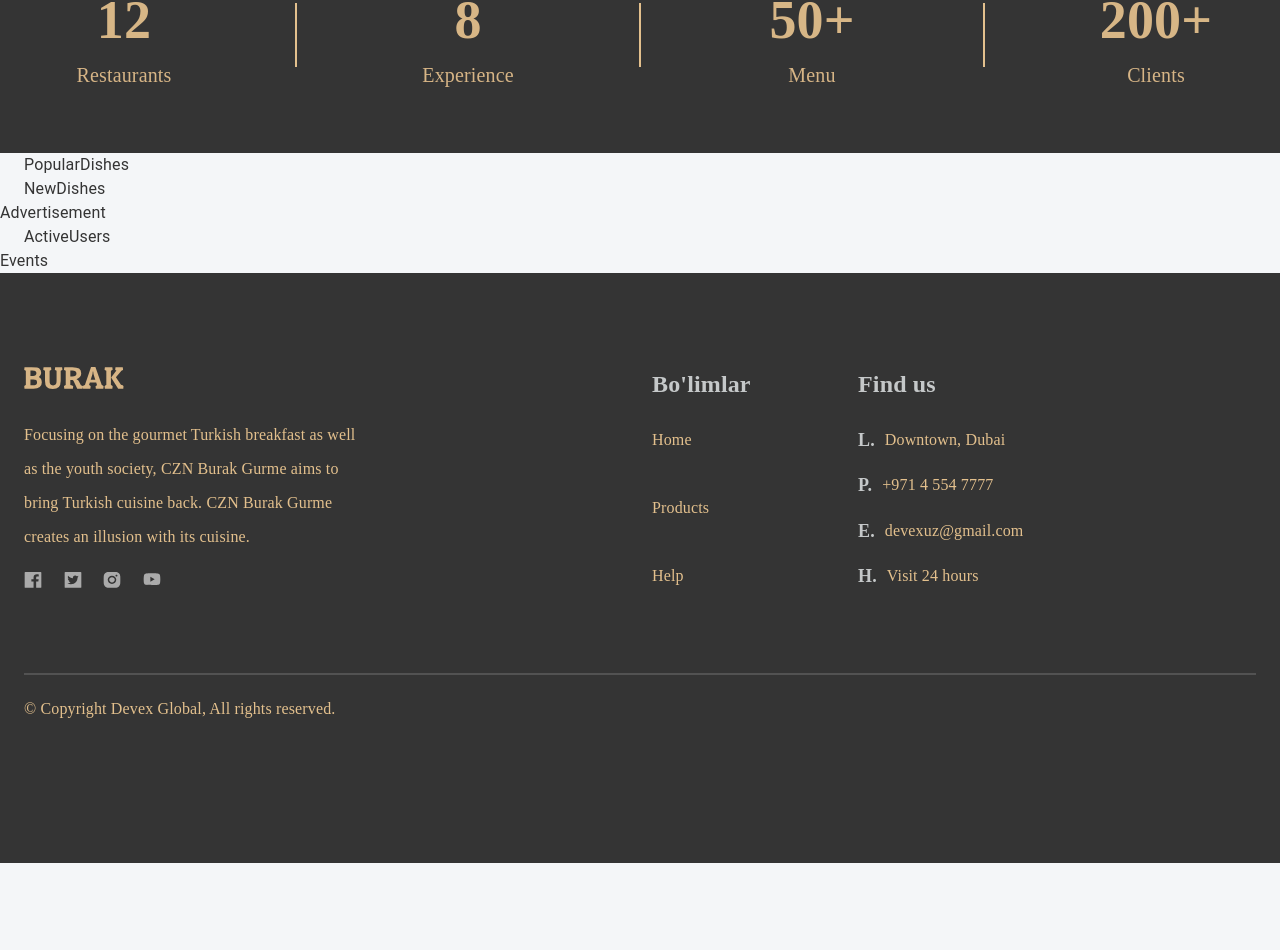
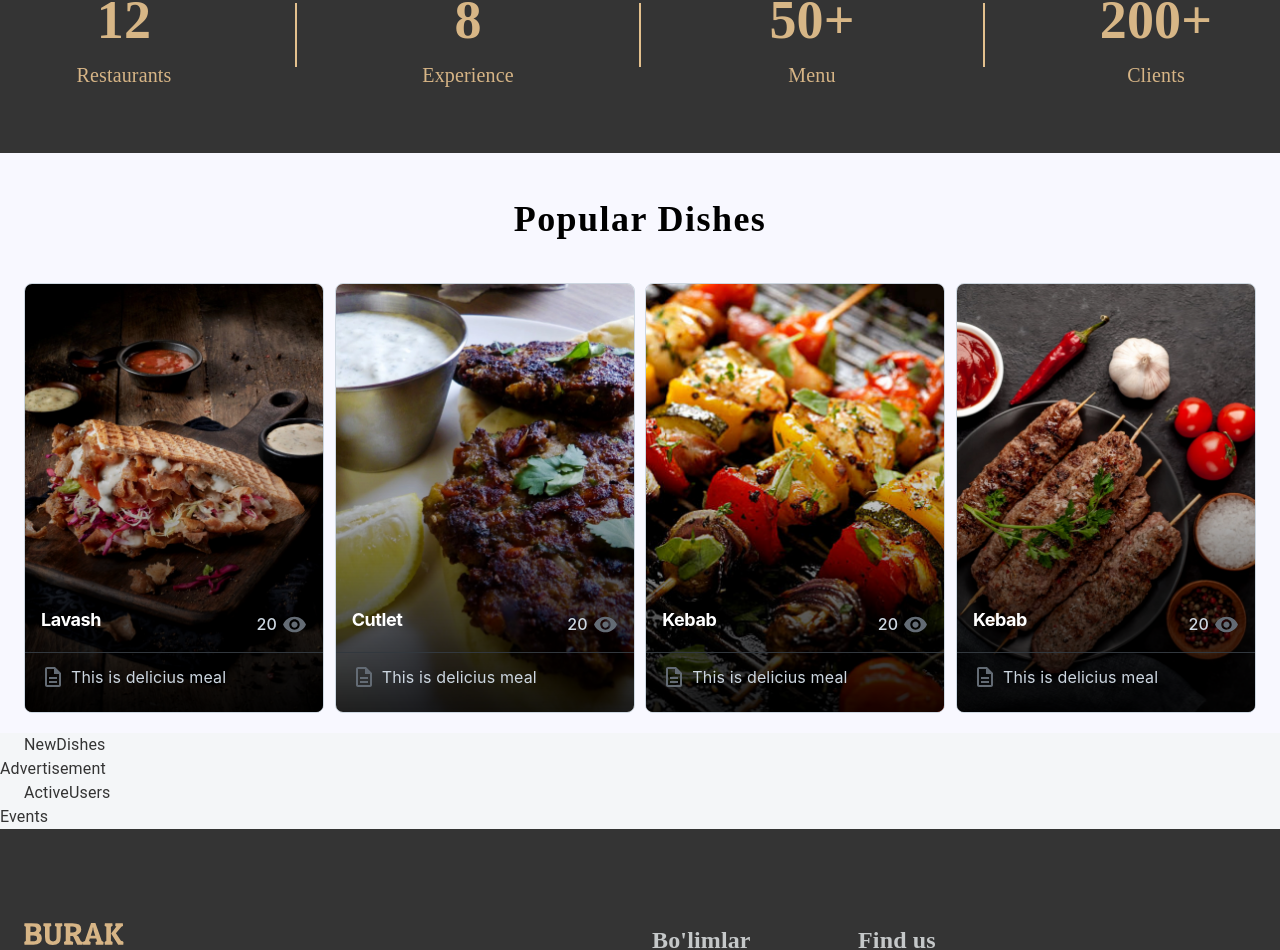
Before and after one commit to felix-824/burak-react, a React (Create React App) app: page / in a window 1280 px wide. Shown: the part 856-1806 px from the top of the page. Before the commit the page ends 1719 px from the top, so only its background shows below. Built offline with nearby package versions, Linux system fonts and the light colour scheme.

Commit message:
feat: develop popular dishes sectional component

```diff
--- a/package.json
+++ b/package.json
@@ -6,6 +6,7 @@
     "@emotion/react": "^11.14.0",
     "@emotion/styled": "^11.14.1",
     "@mui/icons-material": "^5.8.4",
+    "@mui/joy": "^5.0.0-beta.52",
     "@mui/material": "^5.15.6",
     "@reduxjs/toolkit": "^1.8.1",
     "@testing-library/jest-dom": "^4.2.4",
--- a/src/app/screens/homePage/PopularDishes.tsx
+++ b/src/app/screens/homePage/PopularDishes.tsx
@@ -1,11 +1,90 @@
-import React from "react";
+import React from 'react';
+import { Box, Container, Stack } from '@mui/material';
+import { CssVarsProvider } from '@mui/joy/styles';
+import Card from '@mui/joy/Card';
+import CardCover from '@mui/joy/CardCover';
+import CardContent from '@mui/joy/CardContent';
+import Typography from '@mui/joy/Typography';
+import CardOverflow from '@mui/joy/CardOverflow';
+import VisibilityIcon from "@mui/icons-material/Visibility";
+import DescriptionOutlinedIcon from "@mui/icons-material/DescriptionOutlined";
 
-import { Container } from "@mui/material";
+const list = [
+    { productName: "Lavash", imagePath: "/img/lavash.webp" },
+    { productName: "Cutlet", imagePath: "/img/cutlet.webp" },
+    { productName: "Kebab", imagePath: "/img/kebab.webp" },
+    { productName: "Kebab", imagePath: "/img/kebab-fresh.webp" },
+];
 
 export default function PopularDishes() {
-    return(
-        <div>
-            <Container>PopularDishes</Container>
-        </div>
-    );
+  return (
+    <div className='popular-dishes-frame'>
+      <Container>
+        <Stack className='popular-section'>
+          <Box className='category-title'>Popular Dishes</Box>
+          <Stack className='cards-frame'>
+            { list.map((ele, index) =>  {
+                return (
+                <CssVarsProvider>
+            <Card className={"card"}>
+                <CardCover>
+                  <img
+                    src={ele.imagePath} alt=""/>
+                </CardCover>
+                <CardCover className={"card-cover"}/>
+                <CardContent sx={{ justifyContent: 'flex-end' }}>
+                    <Stack
+                    flexDirection={"row"}
+                    justifyContent={"space-between"}
+                    >
+                  <Typography
+                   level="h2"
+                   fontSize="lg"
+                   textColor="#fff"
+                   mb={1}
+                  >
+                    {ele.productName}
+                  </Typography>
+                  <Typography
+                    sx={{
+                        fontWeight: "md",
+                        color: "neutral.300",
+                        alignItems: "center",
+                        display: "flex",
+                    }}
+                  >
+                    20
+                    <VisibilityIcon
+                    sx={{ fontSize: 25, marginLeft: "5px"}}
+                        />
+                  </Typography>
+                  </Stack>
+                </CardContent>
+
+                <CardOverflow
+                sx={{
+                    display: "flex",
+                    gap: 1.5,
+                    py: 1.5,
+                    px: "var(--Card-padding)",
+                    borderTop: "1px solid",
+                    height: "60px",
+                }}
+                >
+                <Typography
+                 startDecorator={<DescriptionOutlinedIcon/>}
+                 textColor="neutral.300"
+                >
+                    This is delicius meal
+                </Typography>
+                </CardOverflow>
+        </Card>
+            </CssVarsProvider>
+             );
+            })}
+          </Stack>
+        </Stack>
+      </Container>
+    </div>
+  );
 }
--- a/src/css/home.css
+++ b/src/css/home.css
@@ -47,3 +47,54 @@
     line-height: 30px;
     color: #D7B586;
 }
+
+/** POPULAR DISHES **/
+
+.homepage .popular-dishes-frame {
+    width: 100%;
+    height: 580px;
+   display: flex;
+   background: #f8f8ff;
+}
+
+.homepage .popular-dishes-frame .popular-section {
+   margin-top: 45px;
+   display: flex;
+   flex-direction: column;
+   align-items: center;
+}
+
+.homepage .popular-dishes-frame .popular-section .category-title {
+    text-align: center;
+    font-family: "Roboto Serif";
+    font-size: 36px;
+    font-style: normal;
+    font-weight: 600;
+    line-height: normal;
+    letter-spacing: 1.44px;
+    color: #000;
+}
+
+.homepage .popular-dishes-frame .popular-section .cards-frame {
+   width: 100%;
+   margin-top: 43px;
+   display: flex;
+   flex-direction: row;
+   justify-content: space-between;
+}
+
+
+.homepage .popular-dishes-frame .cards-frame .card {
+min-height: 430px;
+min-width: 300px;
+cursor:pointer;
+}
+
+.homepage .popular-dishes-frame .cards-frame .card .card-cover {
+ background: linear-gradient(
+    to top,
+    rgba(0, 0, 0, 0.4),
+    rgba(0, 0, 0, 0) 200px
+ ),
+ linear-gradient(to top, rgba(0, 0, 0, 0.8), rgba(0, 0, 0, 0) 300px);
+}
```
Also changed, not shown: 1 other file (tests, documents, lock files or other folders).
